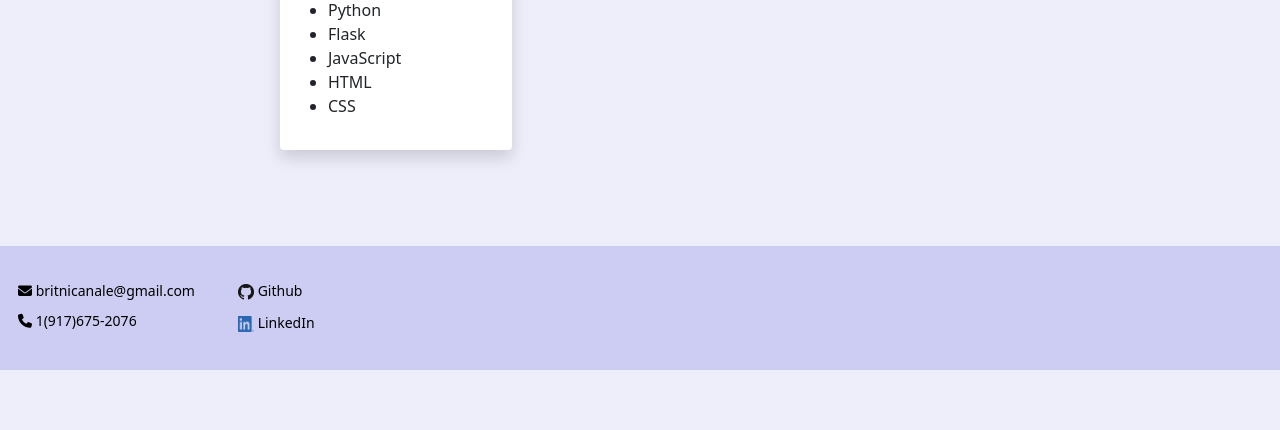
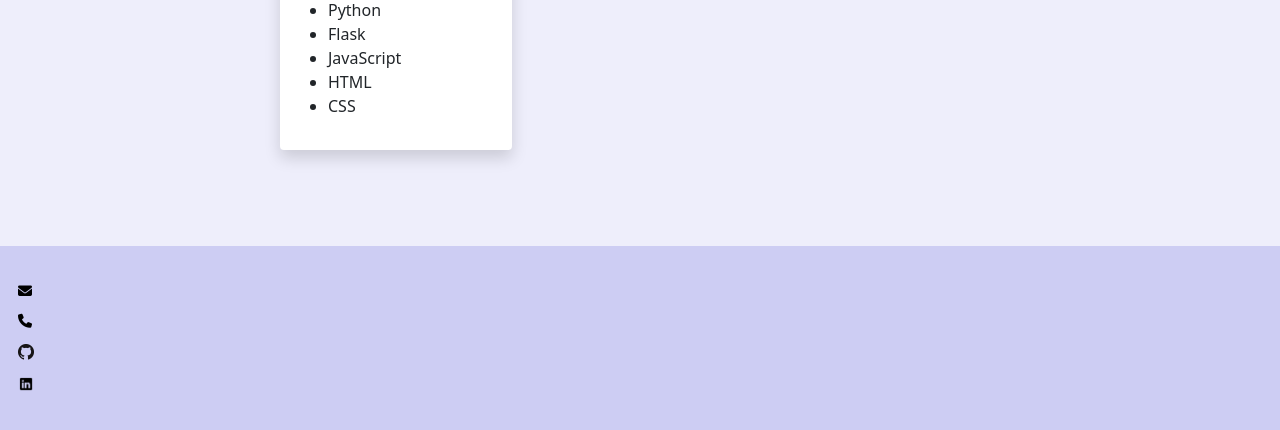
Before and after one commit to britnicanale/CanaleWebsite, a Flask app: page /projects in a window 1280 px wide. Shown: the part 1659-2089 px from the top of the page. Before the commit the page ends 2029 px from the top, so only its background shows below. Run offline with Flask 2, Linux system fonts and the light colour scheme; some libraries are stand-ins or nearby versions.

Commit message:
Updated footer and removed unnecessary comments

```diff
--- a/static/css/base.css
+++ b/static/css/base.css
@@ -1,6 +1,4 @@
 body{
-    /* display:flex;
-    flex-direction: column; */
     height: 100%;
     background-color: #EEEEFB !important;
     padding-top: 4.5rem;
@@ -54,13 +52,8 @@ a, li{
     height: 16px;
 }
 
-.first-footer-col{
-    width: 220px !important;
-}
-
 .headshot{
     width: 303px !important;
-    /* height: 335px; */
     border-radius: 50%;
 }
 
@@ -91,11 +84,6 @@ a, li{
     padding-top: 10px;
     padding-bottom: 10px;
 }
-/* @media screen and (max-width: 800px) {
-    .headshot-col{
-        width: 100% !important;
-    }
-} */
 
 @media screen and (min-width: 800px) {
     .headshot-col{
@@ -229,12 +217,6 @@ a, li{
     border: none !important;
 }
 
-.project-card{
-    /* margin-right: 5px;
-    margin-left: 5px;
-    margin-top: 25px */
-}
-
 .project-card-wrapper{
     padding: 5px;
     margin-top:20px
@@ -244,17 +226,6 @@ a, li{
     width: 100%;
     height: auto;
     border: 1px solid rgba(0,0,0,.125)
-}
-
-
-.education-col{
-    /* width: 317px !important;
-    background-color: rgba(0,0,0,.125);
-    border: 1px solid rgba(0,0,0,.125) */
-}
-
-.education-card{
-
 }
 
 .education-date{
--- a/templates/base.html
+++ b/templates/base.html
@@ -52,27 +52,27 @@
           <small>
             <a class="nav-link footer-link" href="mailto:britnicanale@gmail.com">
               <i class = "fas fa-envelope"></i>
-              britnicanale@gmail.com
             </a>
           </small>
+        </div>
+        <div class = "navbar-nav footer-col">
           <small>
             <a class="nav-link footer-link" href="tel:9176752076">
               <i class = "fas fa-phone"></i>
-              1(917)675-2076
             </a>
           </small>
         </div>
-        <div class = "col-lg-3 col-xs-6 col-sm-5 navbar-nav footer-col">
+        <div class = "navbar-nav footer-col">
           <small>
             <a class="nav-link footer-link" href="https://github.com/britnicanale">
               <img class = "icon" src = "static/GitHub-Mark-32px.png">
-              Github
             </a>
           </small>
+        </div>
+        <div class = "navbar-nav footer-col">
           <small>
             <a class="nav-link footer-link" href="https://linkedin.com/in/britni-canale">
-              <img class = "icon" src = "static/LI-In-Bug.png">
-              LinkedIn
+              <img class = "icon" src = "static/linkedin-logo.png">
             </a>
           </small>
         </div>
```
Also changed, not shown: static/linkedin-logo.png (added).
